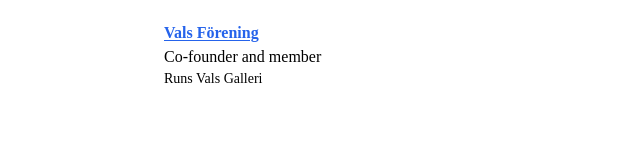
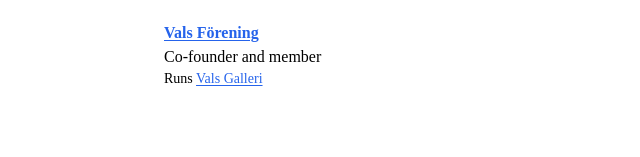
Before and after one commit to stanggren/portfolio-v2, a React (Vite) app: page /cv in a window 1280 px wide. Shown: the part 1243-1400 px from the top of the page, without its empty margins (0-640 px from the left). Built offline with nearby package versions, Linux system fonts and the light colour scheme; the HTML template or start-up script is replaced by a standard one.

Commit message:
updated link

```diff
--- a/src/locales/en/translation.json
+++ b/src/locales/en/translation.json
@@ -97,7 +97,7 @@
       "vals": {
         "name": "Vals Förening",
         "role": "Co-founder and member",
-        "description": "Runs Vals Galleri"
+        "descriptionPrefix": "Runs"
       }
     }
   },
--- a/src/locales/sv/translation.json
+++ b/src/locales/sv/translation.json
@@ -97,7 +97,7 @@
       "vals": {
         "name": "Vals Förening",
         "role": "Medgrundare och medlem",
-        "description": "Driver Vals Galleri"
+        "descriptionPrefix": "Driver"
       }
     }
   },
--- a/src/pages/CV.tsx
+++ b/src/pages/CV.tsx
@@ -88,7 +88,12 @@
               </a>
             </h3>
             <p>{t('cv.other_items.vals.role')}</p>
-            <p className="text-sm">{t('cv.other_items.vals.description')}</p>
+            <p className="text-sm">
+              {t('cv.other_items.vals.descriptionPrefix')}{' '}
+              <a href="https://www.instagram.com/vals.galleri/" target="_blank" rel="noopener noreferrer">
+                Vals Galleri
+              </a>
+            </p>
           </li>
         </ul>
       </section>
```
